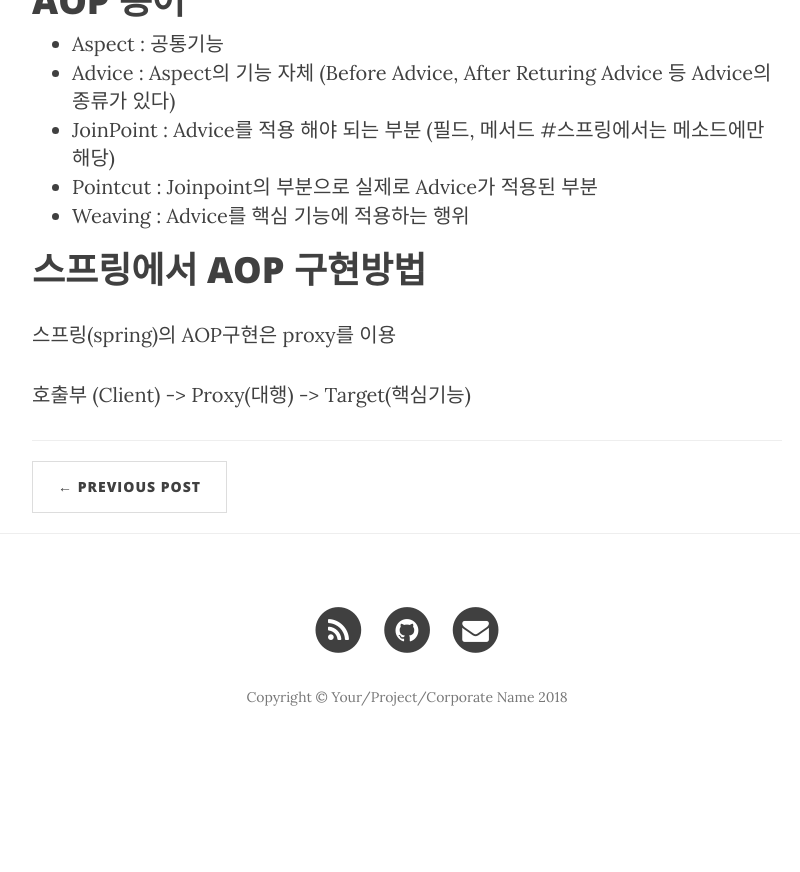
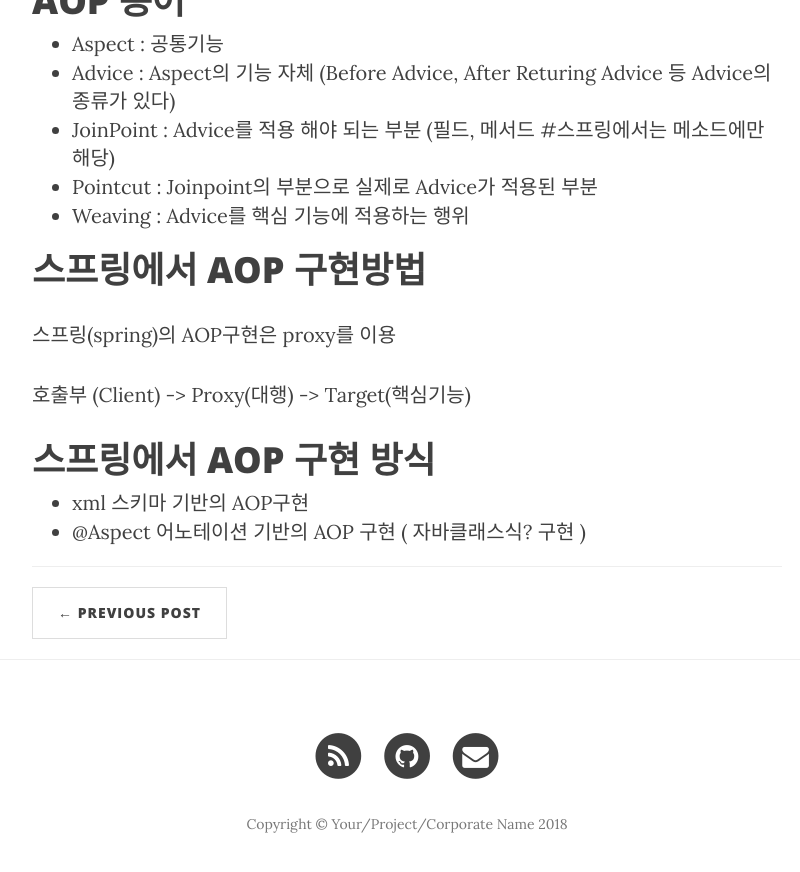
Before and after one commit to nekisse-lee/nekisse-lee.github.io, a Jekyll site: the page built from _posts/2018-10-16-AOP 란?.md, in a window 1280 px wide and 900 px high, scrolled down 797 px. Shown: the top 872 px of the window, without its empty margins (233-1033 px from the left). Built offline with Jekyll 4.4.1, drawn with Linux system fonts in a browser that asks for light colours; nearby versions of some CDN libraries; comment, search, counter and statistics services are not loaded; before the commit the page ends 1570 px from its top, so only the background shows below that.

Commit message:
2018-09-28-프로그램이란?

```diff
--- a/_posts/2018-10-16-AOP 란?.md
+++ b/_posts/2018-10-16-AOP 란?.md
@@ -37,3 +37,8 @@ header-img: "img/post-bg-02.jpg"
 스프링(spring)의 AOP구현은 proxy를 이용
 
 호출부 (Client)   ->  Proxy(대행)   -> Target(핵심기능)
+
+
+# 스프링에서 AOP 구현 방식
+ - xml 스키마 기반의 AOP구현
+ - @Aspect 어노테이션 기반의 AOP 구현 ( 자바클래스식? 구현 )
```
